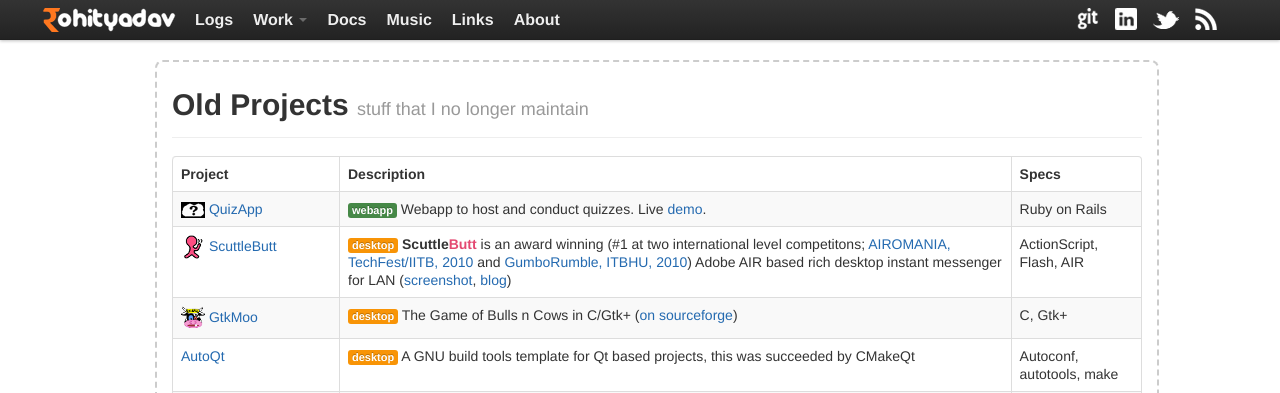
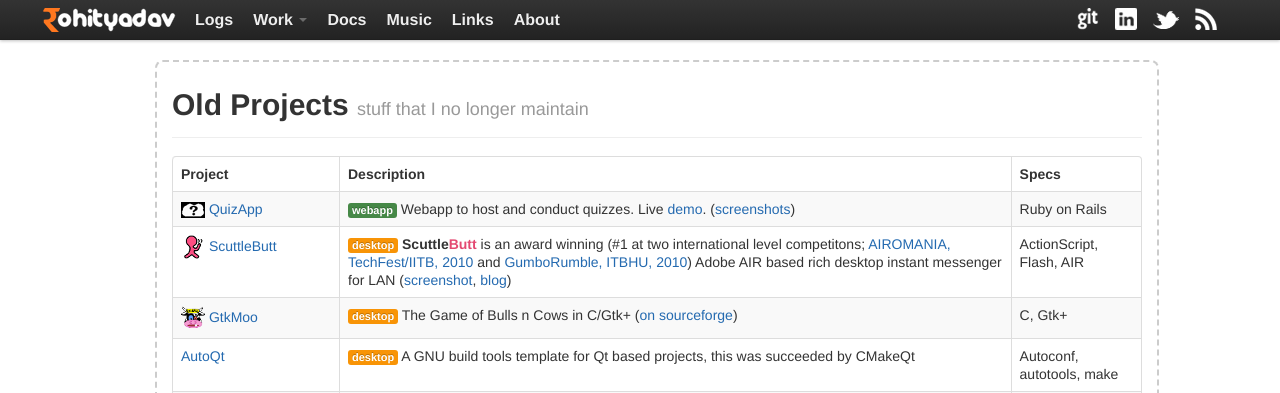
Before and after one commit to rohityadavcloud/rohityadavcloud.github.io, a Jekyll site: the page built from projects/old.markdown, in a window 1280 px wide. Shown: the top 393 px of the page. Built offline with Jekyll 4.4.1, drawn with Linux system fonts in a browser that asks for light colours; Markdown is read by kramdown in place of the engine named in the settings; comment, search, counter and statistics services are not loaded.

Commit message:
old: link to screenshots

```diff
--- a/projects/old.markdown
+++ b/projects/old.markdown
@@ -19,7 +19,7 @@
   <tbody>
     <tr>
       <td><img src="/images/projects/quizapp-small.png"> <a href="/files/old/quizapp.zip">QuizApp</a></td>
-      <td><span class="label label-success">webapp</span> Webapp to host and conduct quizzes. Live <a href="http://quizapp.herokuapp.com/">demo</a>.</td>
+      <td><span class="label label-success">webapp</span> Webapp to host and conduct quizzes. Live <a href="http://quizapp.herokuapp.com/">demo</a>. (<a href="https://github.com/rohityadav/old/tree/master/quizapp/public/images/screenshot">screenshots</a>)</td>
       <td>Ruby on Rails</td>
     </tr>
     <tr>
```
